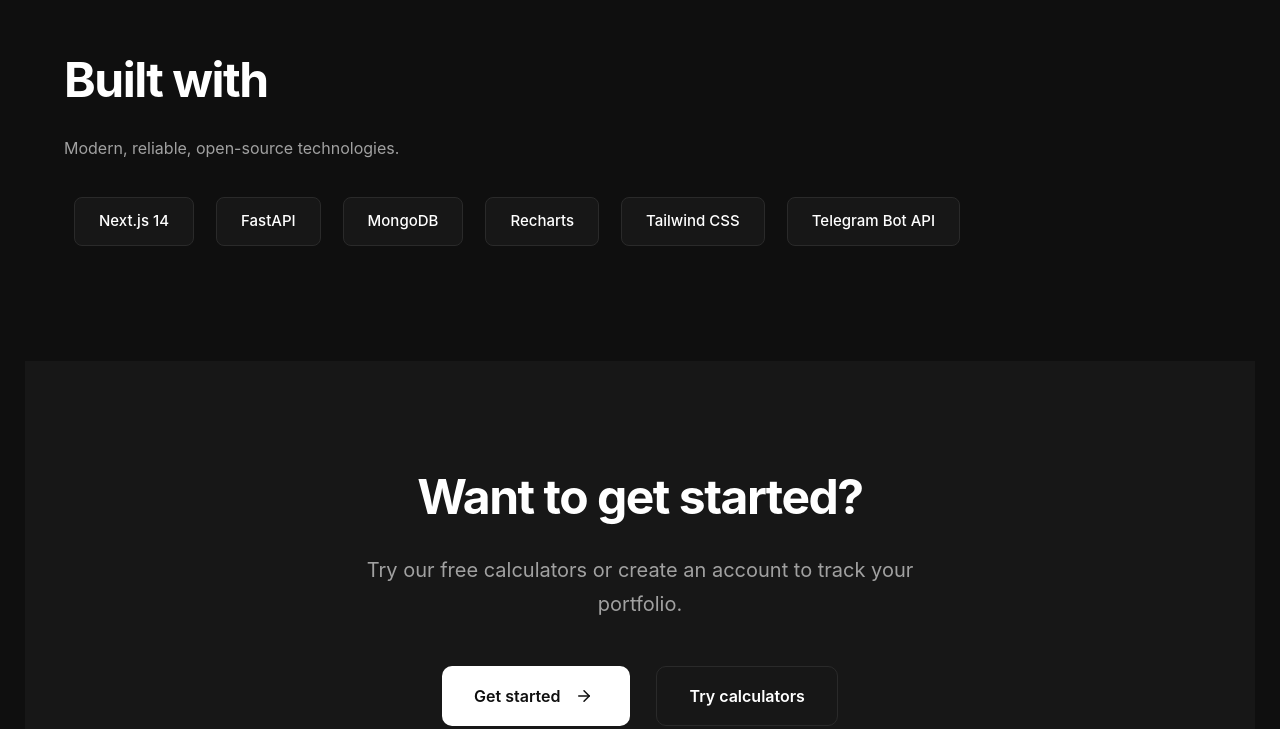
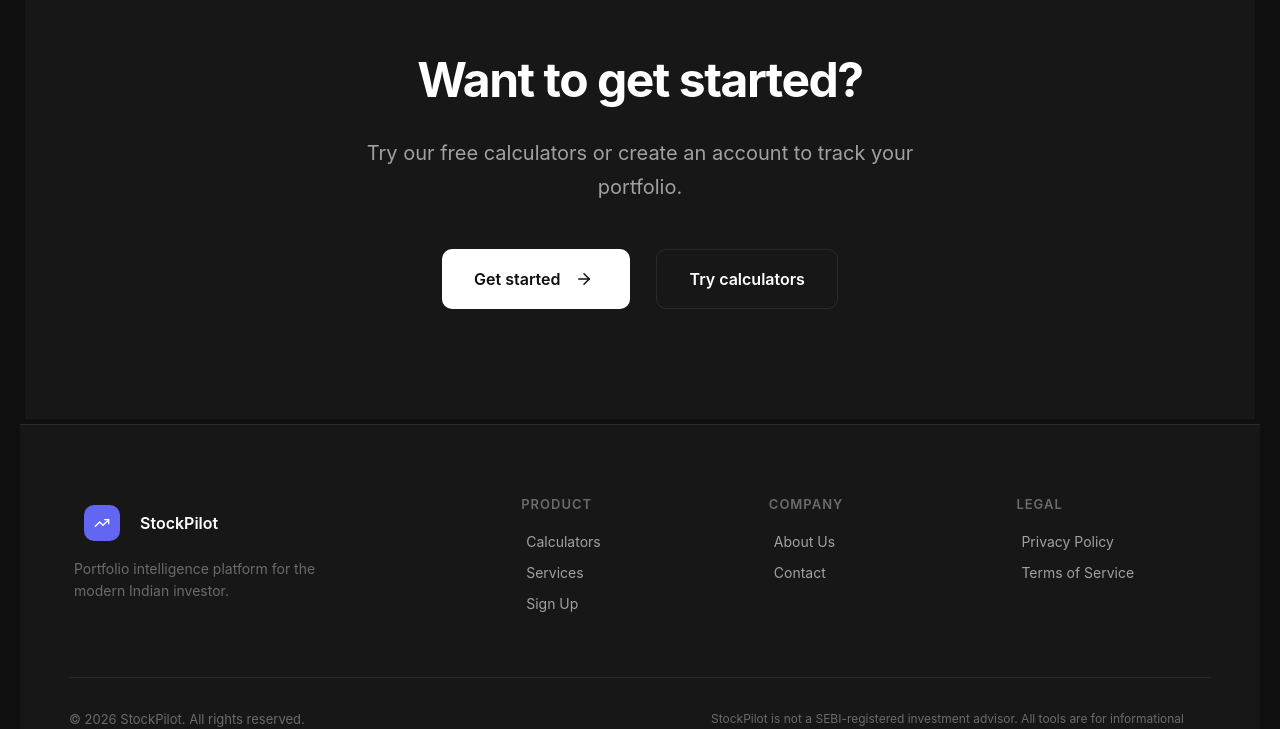
Before and after one commit to Mritunjaypratapsinghh/stockpilot, a Next.js app in the folder frontend/: page /about in a window 1280 px wide. Shown: the part 2003-2732 px from the top of the page. Built offline with nearby package versions, Linux system fonts and the light colour scheme.

Commit message:
fix: remove tech stack section from about page
Exposing framework/database details is unnecessary for users
and provides attack surface information

```diff
--- a/frontend/src/app/about/page.js
+++ b/frontend/src/app/about/page.js
@@ -8,8 +8,6 @@ const values = [
   { title: 'Simplicity', desc: 'Powerful tools that are intuitive to use. No learning curve, no clutter.' },
   { title: 'Accuracy', desc: 'Every calculation verified against official standards — RBI guidelines, Income Tax Act, CAGR formulas.' },
 ];
-
-const stack = ['Next.js 14', 'FastAPI', 'MongoDB', 'Recharts', 'Tailwind CSS', 'Telegram Bot API'];
 
 export default function AboutPage() {
   return (
@@ -67,17 +65,6 @@ export default function AboutPage() {
         </div>
       </div>
 
-      {/* Tech Stack */}
-      <section className="pub-section">
-        <h2 className="pub-h2">Built with</h2>
-        <p style={{ fontSize: 16, color: 'var(--text-secondary)', margin: '0 0 32px 0' }}>Modern, reliable, open-source technologies.</p>
-        <div style={{ display: 'flex', flexWrap: 'wrap', gap: 12 }}>
-          {stack.map((s, i) => (
-            <span key={i} style={{ padding: '12px 24px', background: 'var(--bg-secondary)', border: '1px solid var(--border)', borderRadius: 8, fontSize: 15, fontWeight: 500 }}>{s}</span>
-          ))}
-        </div>
-      </section>
-
       {/* CTA */}
       <div className="pub-section-alt" style={{ textAlign: 'center', padding: '100px 24px' }}>
         <div style={{ maxWidth: 600, margin: '0 auto' }}>
```
